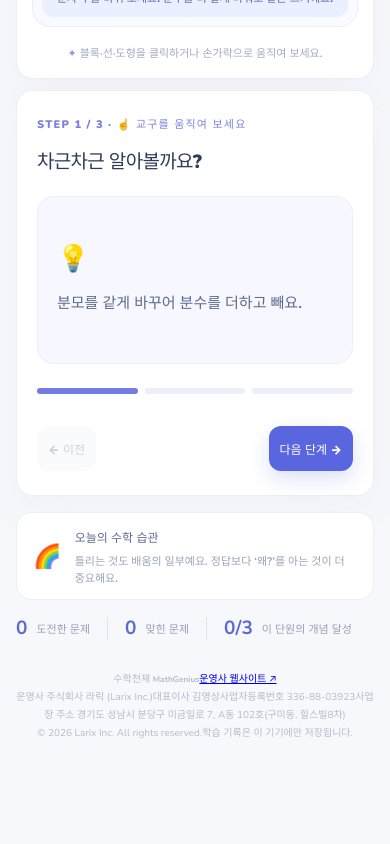
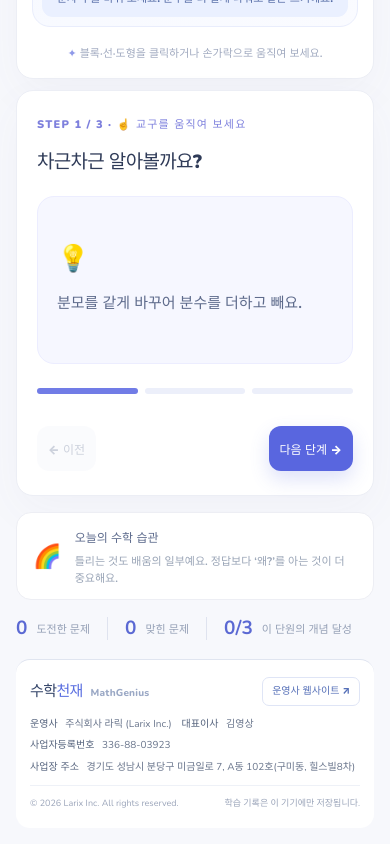
Before and after one commit to tajogood/mathgenius, a React (Vite) app: page / in a window 390 px wide. Shown: the part 1224-2068 px from the top of the page. Before the commit the page ends 1982 px from the top, so only its background shows below. Built offline with nearby package versions, Linux system fonts and the light colour scheme.

Commit message:
style(footer): legible responsive company details on lesson and standards pages without covering quiz options

```diff
--- a/src/styles.css
+++ b/src/styles.css
@@ -330,7 +330,7 @@ button:focus-visible, input:focus-visible { outline: 3px solid #97a8ff; outline-
 
 /* 문제를 풀 때는 과한 장식을 줄여서 그림·문제·답안을 먼저 보여줍니다. */
 .app-shell--question .welcome, .app-shell--question .lesson-heading,
-.app-shell--question .below-workspace, .app-shell--question .page-footer { display: none; }
+.app-shell--question .below-workspace { display: none; }
 .app-shell--question .top-bar { padding-bottom: 12px; }
 .app-shell--question .step-nav { margin-bottom: 12px; }
 .app-shell--question .visual-card { padding: 16px; }
@@ -581,3 +581,90 @@ button:focus-visible, input:focus-visible { outline: 3px solid #97a8ff; outline-
 }
 .curriculum-standards small { font-size: 10px; color: #94a0b9; line-height: 1.6; }
 .app-shell--question .curriculum-standards { display: none; }
+
+
+
+/* Company information belongs at the actual end of both the grade and standards workspace. */
+.page-footer {
+  display: grid;
+  gap: 12px;
+  margin-top: 30px;
+  padding: 24px 24px 20px;
+  border-top: 1px solid #e0e5f0;
+  background: #fff;
+  border-radius: 14px;
+  color: #69758e;
+  font-size: 11px;
+  line-height: 1.65;
+  text-align: left;
+}
+.footer-top {
+  display: flex;
+  justify-content: space-between;
+  align-items: center;
+  flex-wrap: wrap;
+  gap: 8px;
+}
+.footer-brand {
+  color: #344569;
+  font-size: 17px;
+  font-weight: 900;
+  letter-spacing: -.6px;
+}
+.footer-brand > span { color: #596ee0; }
+.footer-brand > small {
+  color: #9aa8c5;
+  font-weight: 800;
+  font-size: 10px;
+  letter-spacing: .2px;
+  margin-left: 4px;
+}
+.footer-company-site {
+  border: 1px solid #dfe5f6;
+  border-radius: 7px;
+  padding: 5px 9px;
+  color: #5670b8;
+  text-decoration: none;
+  font-size: 10px;
+  font-weight: 800;
+}
+.footer-company-site:hover,
+.footer-company-site:focus-visible {
+  color: #3658b0;
+  background: #f1f5ff;
+  outline: 2px solid #a9b9ea;
+  outline-offset: 2px;
+}
+.footer-company-info {
+  display: flex;
+  flex-wrap: wrap;
+  align-items: flex-start;
+  gap: 5px 20px;
+  color: #68748b;
+  font-size: 11px;
+}
+.footer-company-info > span { white-space: nowrap; }
+.footer-company-info > .footer-address { white-space: normal; flex-basis: 100%; }
+.footer-company-info b { color: #55637d; margin-right: 5px; font-weight: 850; }
+.footer-bottom {
+  border-top: 1px solid #eef1f7;
+  padding-top: 10px;
+  display: flex;
+  justify-content: space-between;
+  gap: 6px 16px;
+  flex-wrap: wrap;
+  font-size: 10px;
+  color: #9aa4b9;
+}
+@media (max-width: 700px) {
+  .page-footer { margin-top: 18px; padding: 17px 14px; gap: 10px; }
+  .footer-brand { font-size: 15px; }
+  .footer-company-info { gap: 5px 10px; font-size: 10px; }
+  .footer-company-info > span { white-space: normal; }
+  .footer-bottom { font-size: 9px; }
+}
+@media (max-width: 380px) {
+  .footer-company-info { display: grid; gap: 5px; }
+}
+/* Quiz controls retain viewport priority; footer remains below them, never overlaid. */
+.app-shell--question .page-footer { position: static; margin-top: 12px; padding-top: 12px; }
```
